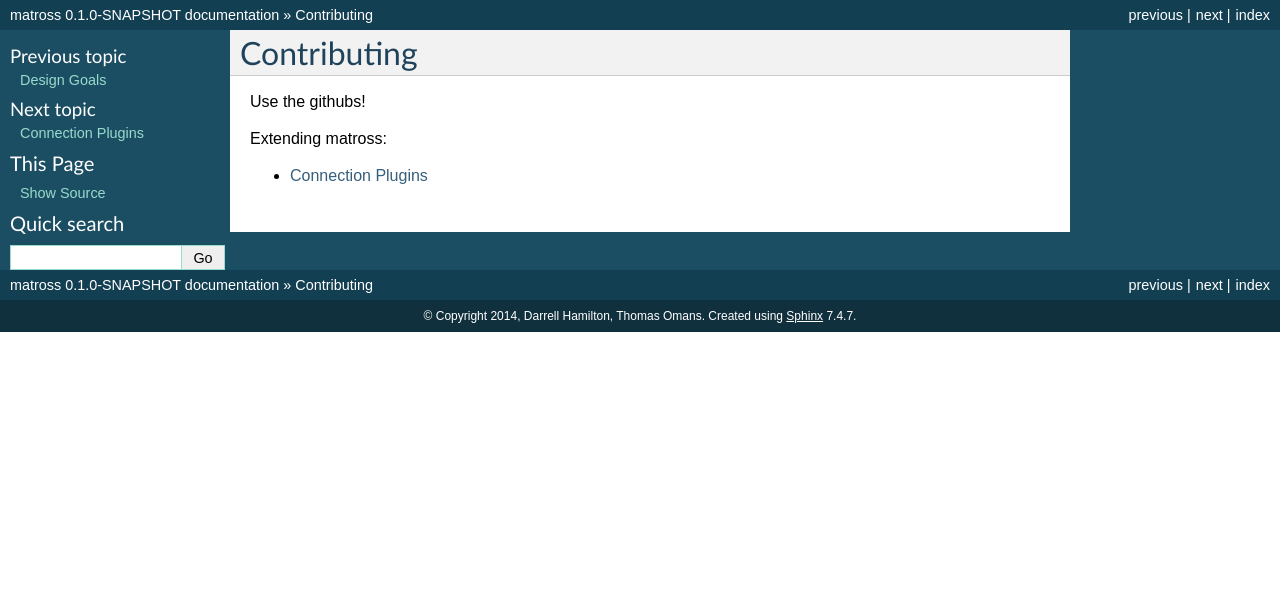
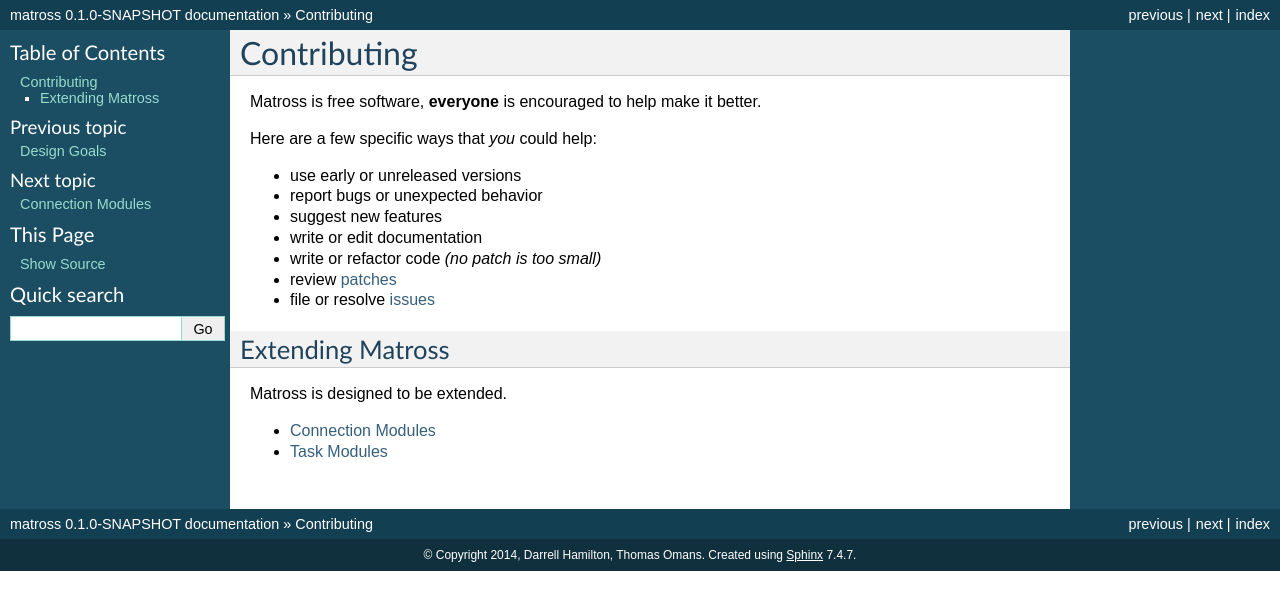
Before and after one commit to matross/matross, a Sphinx documentation site: the page built from docs/contributing.rst, in a window 1280 px wide. Shown: the top 610 px of the page. Built offline with Sphinx 7.4.7, drawn with Linux system fonts in a browser that asks for light colours.

Commit message:
docs docs docs :cookie:

```diff
--- a/docs/connections.rst
+++ b/docs/connection_modules.rst
@@ -1,4 +1,4 @@
-Connection Plugins
+Connection Modules
 ==================
 
 Connections are core to the design and operation of matross. Using a
--- a/docs/contributing.rst
+++ b/docs/contributing.rst
@@ -1,11 +1,30 @@
 Contributing
 ============
 
-Use the githubs!
+Matross is free software, **everyone** is encouraged to help make it
+better.
 
-Extending matross:
+Here are a few specific ways that *you* could help:
+
+- use early or unreleased versions
+- report bugs or unexpected behavior
+- suggest new features
+- write or edit documentation
+- write or refactor code *(no patch is too small)*
+- review `patches`_
+- file or resolve `issues`_
+
+.. _issues: https://github.com/matross/matross/issues
+.. _patches: https://github.com/matross/matross/pulls
+
+=================
+Extending Matross
+=================
+
+Matross is designed to be extended.
 
 .. toctree::
    :maxdepth: 1
 
-   connections
+   connection_modules
+   task_modules
--- a/docs/index.rst
+++ b/docs/index.rst
@@ -3,10 +3,10 @@
 matross
 ===================================
 
-a thing
+remote process gun
 
 .. toctree::
-   :maxdepth: 2
+   :maxdepth: 1
 
    getting_started
    design_goals
```
Also changed, not shown: other parts of docs/connection_modules.rst (+3 -3 lines), docs/task_modules.rst (added, +15 -0 lines).
